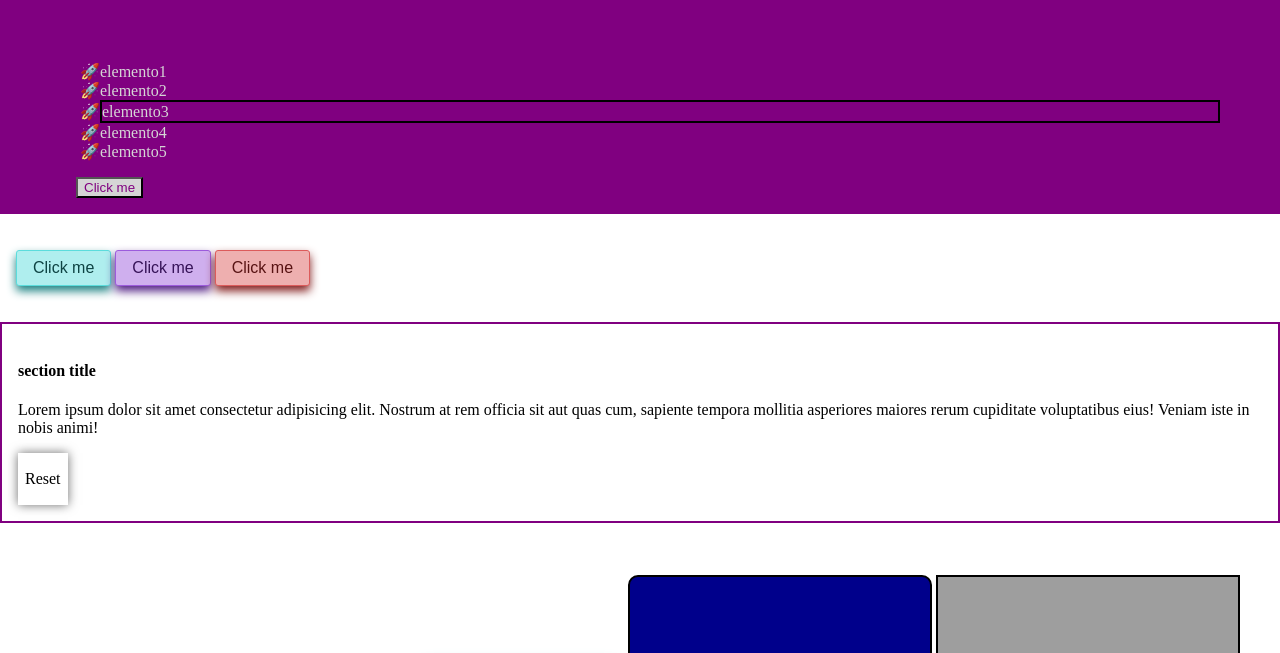
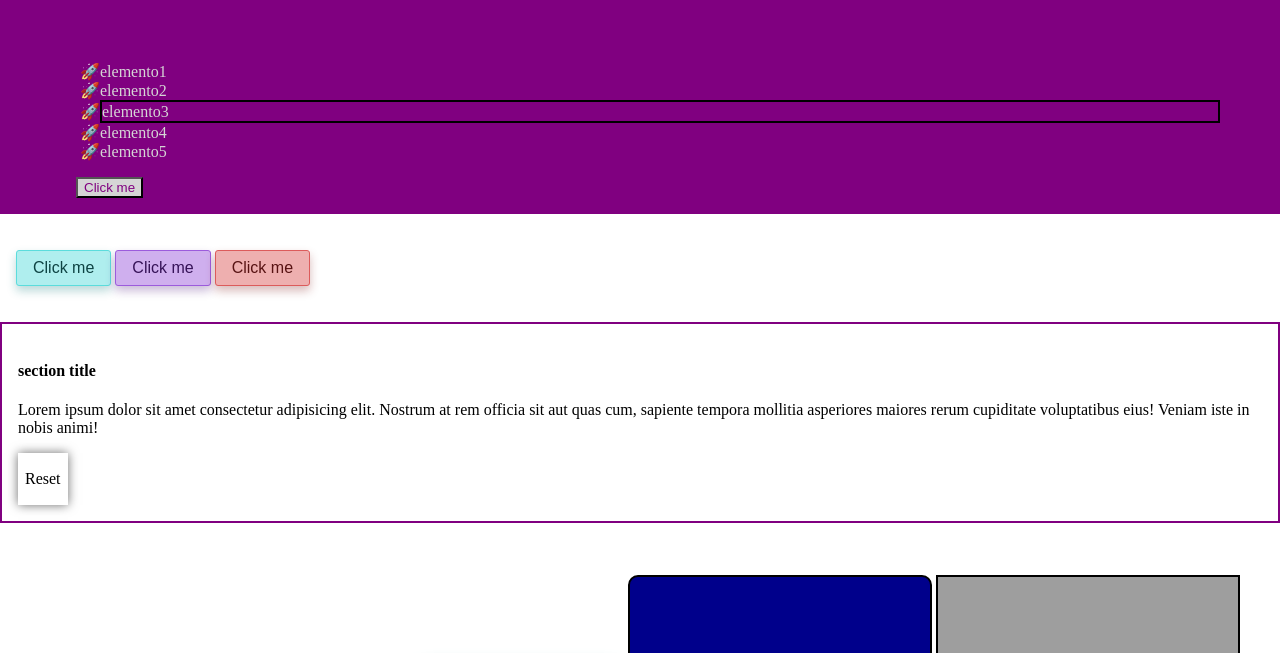
Before and after one commit to StefanoMiC/U2-W2-D3-SASS-FS0425, a plain HTML site: page index.html in a window 1280 px wide. Shown: the part 147-800 px from the top of the page. Drawn offline with Linux system fonts and the light colour scheme; grey boxes are pictures that could not be loaded.

Commit message:
fixes alpha value

```diff
--- a/scss/partials/_main.scss
+++ b/scss/partials/_main.scss
@@ -1,3 +1,4 @@
+@use "sass:color";
 // main section {
 //   background-color: $main-color;
 // }
@@ -76,19 +77,19 @@ main {
     &--primary {
       background-color: $button-color;
       border-color: adjust-color($color: $button-color, $lightness: -20%);
-      box-shadow: 0 5px 10px adjust-color($color: $button-color, $lightness: -50%);
+      box-shadow: 0 5px 10px adjust-color($button-color, $lightness: -50%, $alpha: -0.7);
       color: adjust-color($color: $button-color, $lightness: -65%);
     }
     &--success {
       background-color: $success-btn-color;
       border-color: adjust-color($color: $success-btn-color, $lightness: -20%);
-      box-shadow: 0 5px 10px adjust-color($color: $success-btn-color, $lightness: -50%);
+      box-shadow: 0 5px 10px adjust-color($color: $success-btn-color, $lightness: -50%, $alpha: -0.7);
       color: adjust-color($color: $success-btn-color, $lightness: -60%);
     }
     &--danger {
       background-color: $danger-btn-color;
       border-color: adjust-color($color: $danger-btn-color, $lightness: -20%);
-      box-shadow: 0 5px 10px adjust-color($color: $danger-btn-color, $lightness: -50%);
+      box-shadow: 0 5px 10px adjust-color($color: $danger-btn-color, $lightness: -50%, $alpha: -0.7);
       color: adjust-color($color: $danger-btn-color, $lightness: -60%);
     }
   }
```
Also changed, not shown: assets/css/styles.css, assets/dist/css/styles.min.css, 2 other files.
